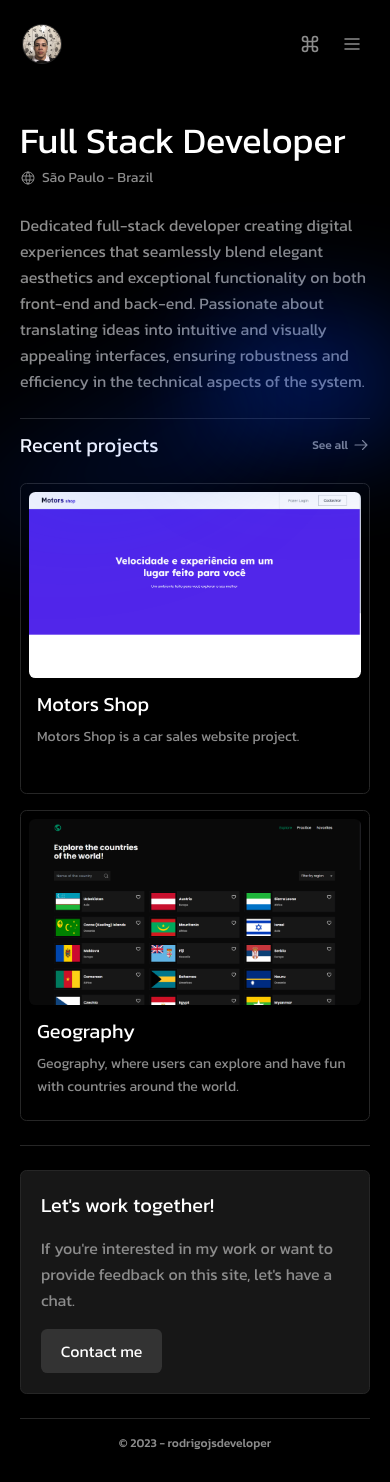
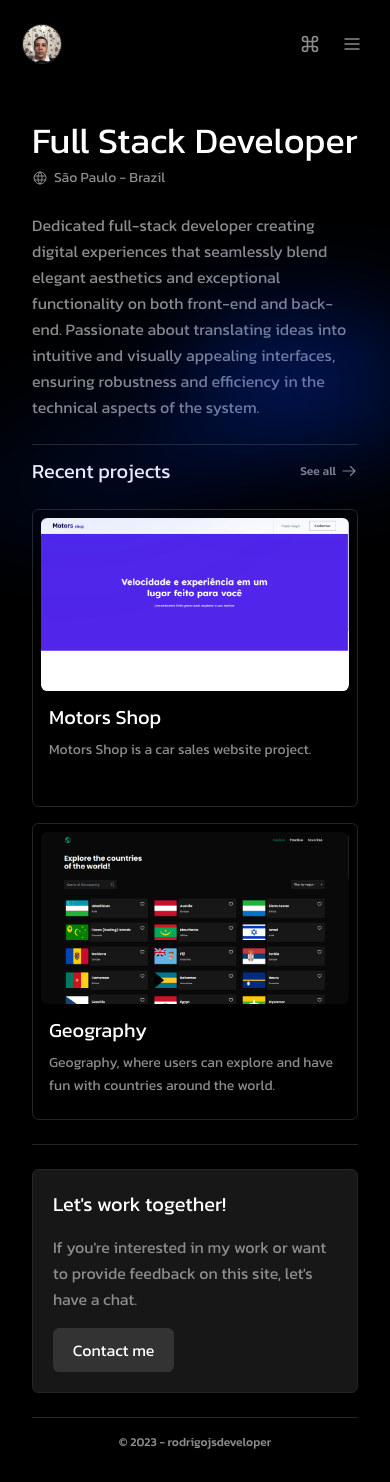
Before and after one commit to rodrigojsdeveloper/rodrigojs.dev, a Next.js app: page / in a window 390 px wide. Built offline with nearby package versions, Linux system fonts and the light colour scheme.

Commit message:
style: change breakpoints from max-width to min-width

```diff
--- a/src/app/about/page.tsx
+++ b/src/app/about/page.tsx
@@ -10,7 +10,7 @@ import Link from 'next/link'
 
 const About = () => {
   return (
-    <section className="flex w-full max-w-800 animate-up flex-col gap-y-6 max-lg:mt-6 max-lg:max-w-none">
+    <section className="mt-6 flex w-full max-w-none animate-up flex-col gap-y-6 lg:mt-0 lg:max-w-800">
       <Title title="About" />
       <div className="space-y-3 leading-7">
         <Paragraphy text="I specialize in creating and optimizing user experiences in interface development. My expertise covers the conception, design, and implementation of visual elements for intuitive interactions. My advanced skills include requirements analysis, innovative design solutions, and seamless integration of front-end components." />
--- a/src/app/contact/page.tsx
+++ b/src/app/contact/page.tsx
@@ -7,7 +7,7 @@ import Form from '@/components/Form'
 
 const Contact = () => {
   return (
-    <section className="flex w-full max-w-800 animate-up flex-col gap-y-6 max-lg:mt-6 max-lg:max-w-none">
+    <section className="mt-6 flex w-full max-w-none animate-up flex-col gap-y-6 lg:mt-0 lg:max-w-800">
       <Title title="Contact" />
       <Paragraphy text="Feel free to get in touch, and we can discuss how we can work together." />
       <div className="flex flex-col gap-y-3">
--- a/src/app/experiences/page.tsx
+++ b/src/app/experiences/page.tsx
@@ -7,7 +7,7 @@ import jobs from '@/utils/jobs'
 
 const Experiences = () => {
   return (
-    <section className="flex w-full max-w-800 animate-up flex-col gap-y-6 max-lg:mt-6 max-lg:max-w-none">
+    <section className="mt-6 flex w-full max-w-none animate-up flex-col gap-y-6 lg:mt-0 lg:max-w-800">
       <Title title="Experiences" />
       <Paragraphy text="Discover my professional journey and the skills I've gained along the way, as well as the courses that have helped me grow and excel." />
       <List>
--- a/src/app/globals.css
+++ b/src/app/globals.css
@@ -113,7 +113,7 @@ a {
 }
 
 
-@media (max-width: 700px) {
+@media (max-width: 640px) {
   .center {
     padding: 8rem 0 6rem;
   }
--- a/src/app/layout.tsx
+++ b/src/app/layout.tsx
@@ -27,7 +27,7 @@ const RootLayout = ({ children }: PropsWithChildren) => {
         <body className="h-full overflow-x-hidden">
           <div className="center"></div>
 
-          <main className="m-auto flex w-full max-w-6xl flex-row gap-x-10 px-8 pb-10 pt-28 max-lg:min-h-0 max-lg:justify-center max-lg:pb-5 max-lg:pt-24 max-sm:px-5">
+          <main className="m-auto flex w-full max-w-6xl flex-row justify-center gap-x-10 px-8 pb-8 pt-24 sm:px-8 lg:pb-10 lg:pt-28">
             <Header />
             <HeaderMobile />
 
--- a/src/app/not-found.tsx
+++ b/src/app/not-found.tsx
@@ -3,7 +3,7 @@ import CustomLink from '@/components/CustomLink'
 
 const NotFound = () => {
   return (
-    <section className="flex w-full max-w-800 animate-up flex-col gap-y-6 max-lg:mt-6 max-lg:max-w-none">
+    <section className="mt-6 flex w-full max-w-none animate-up flex-col gap-y-6 lg:mt-0 lg:max-w-800">
       <div className="m-auto flex flex-col items-center gap-y-5 pt-8 lg:pt-0">
         <Paragraphy
           text="The page you are trying to access does not exist."
--- a/src/app/page.tsx
+++ b/src/app/page.tsx
@@ -11,7 +11,7 @@ import Link from 'next/link'
 
 const Home = () => {
   return (
-    <section className="flex w-full max-w-800 animate-up flex-col gap-y-6 max-lg:mt-6 max-lg:max-w-none">
+    <section className="mt-6 flex w-full max-w-none animate-up flex-col gap-y-6 lg:mt-0 lg:max-w-800">
       <div className="flex flex-col gap-y-2">
         <Title title="Full Stack Developer" />
 
@@ -51,7 +51,7 @@ const Home = () => {
 
           <Link
             href="/projects"
-            className="hover:text-primary flex items-center gap-1 text-xs font-medium  text-color-paragraphy active:opacity-50"
+            className="hover:text-primary flex items-center gap-1 text-xs font-medium text-color-paragraphy active:opacity-50"
           >
             See all{' '}
             <svg
--- a/src/app/projects/page.tsx
+++ b/src/app/projects/page.tsx
@@ -7,7 +7,7 @@ import List from '@/components/List'
 
 const Projects = () => {
   return (
-    <section className="flex w-full max-w-800 animate-up flex-col gap-y-6 max-lg:mt-6 max-lg:max-w-none">
+    <section className="mt-6 flex w-full max-w-none animate-up flex-col gap-y-6 lg:mt-0 lg:max-w-800">
       <Title title="Projects" />
       <Paragraphy text="I'm passionate about creating new projects as it's the prime way to acquire knowledge. On this page, you can browse through several sites I've developed." />
       <List>
--- a/src/components/Footer.tsx
+++ b/src/components/Footer.tsx
@@ -3,7 +3,7 @@ import Line from './Line'
 
 const Footer = () => {
   return (
-    <footer className="hidden w-full flex-col gap-y-4 max-lg:flex">
+    <footer className="flex w-full flex-col gap-y-4 lg:hidden">
       <Line />
 
       <Copyright />
--- a/src/components/Header.tsx
+++ b/src/components/Header.tsx
@@ -26,7 +26,7 @@ const Header = () => {
   return (
     <>
       {openModal ? <Modal /> : null}
-      <aside className="sticky top-0 flex h-104 w-full max-w-230 flex-col gap-y-3 pt-8 max-lg:hidden">
+      <aside className="sticky top-0 hidden h-104 w-full max-w-230 flex-col gap-y-3 pt-8 lg:flex">
         <figure className="flex h-20 w-20 items-center justify-center rounded-full duration-300 ease-in-out">
           <Image
             src={i}
--- a/src/components/HeaderMobile.tsx
+++ b/src/components/HeaderMobile.tsx
@@ -20,7 +20,7 @@ const HeaderMobile = () => {
     <>
       {openMenu ? <Menu /> : null}
       {openModal ? <Modal /> : null}
-      <header className="fixed top-0 hidden h-20 w-full flex-row items-center justify-between bg-black px-8 pt-2 max-lg:flex max-sm:px-5">
+      <header className="fixed top-0 flex h-20 w-full flex-row items-center justify-between bg-black px-5 pt-2 sm:px-8 lg:hidden">
         <Link
           href="/"
           className="flex h-11 w-11 items-center justify-center rounded-full ease-in-out"
--- a/src/components/List.tsx
+++ b/src/components/List.tsx
@@ -1,9 +1,7 @@
 import { PropsWithChildren } from 'react'
 
 const List = ({ children }: PropsWithChildren) => {
-  return (
-    <ul className="grid grid-cols-2 gap-4 max-sm:grid-cols-1">{children}</ul>
-  )
+  return <ul className="grid grid-cols-1 gap-4 sm:grid-cols-2">{children}</ul>
 }
 
 export default List
```
